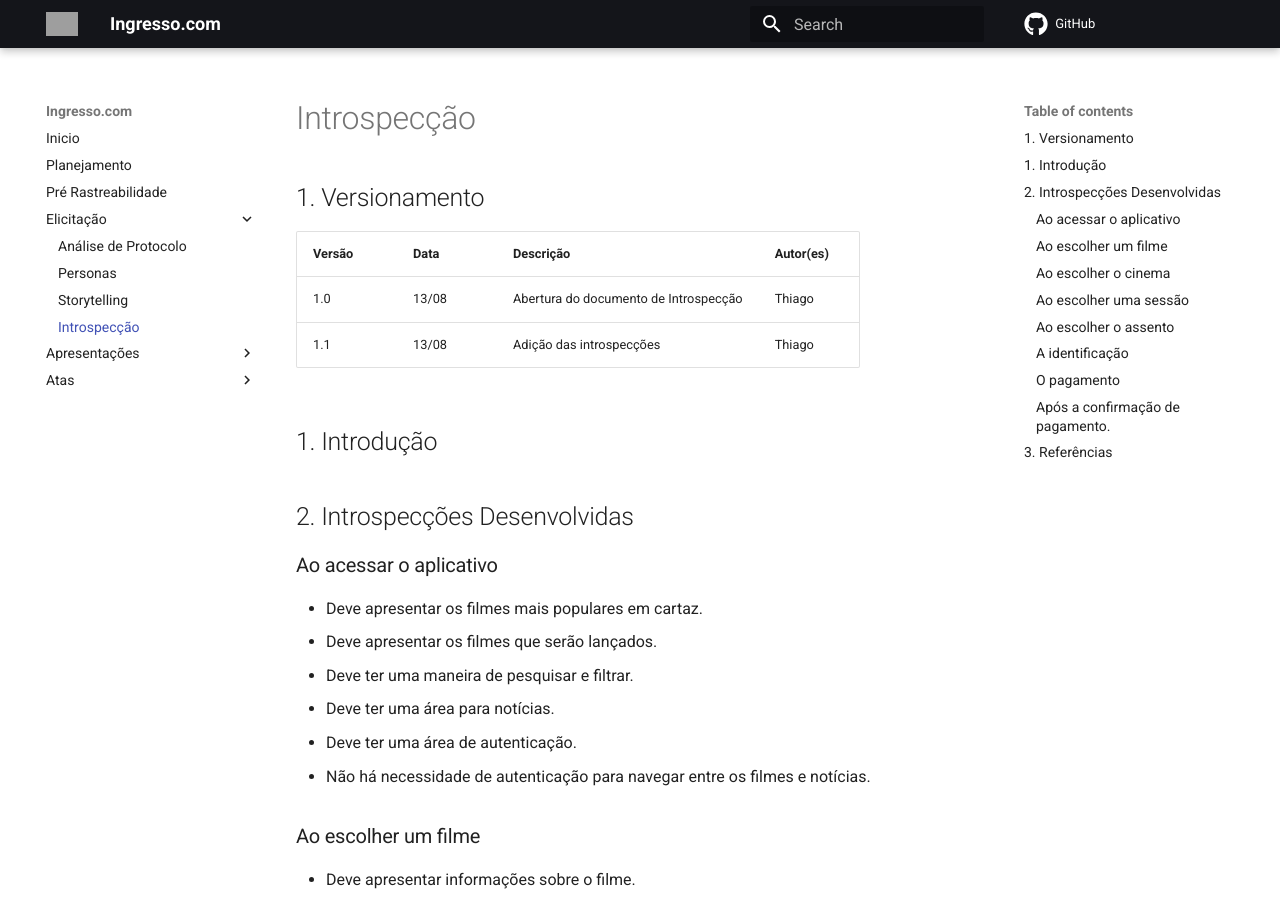
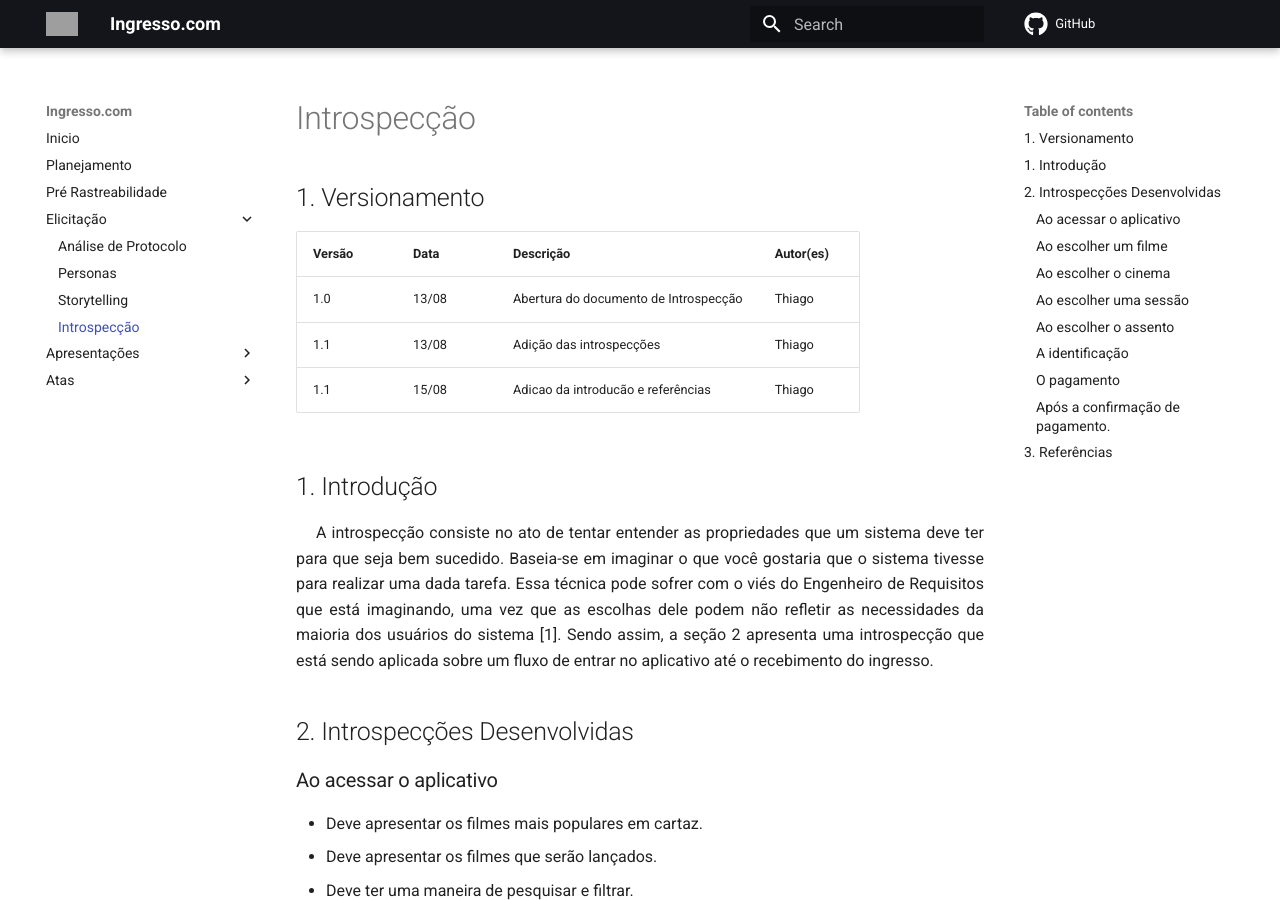
Before and after one commit to Requisitos-de-Software/2021.1-Ingresso.com, an MkDocs documentation site: the page built from docs/elicitacao/introspeccao.md, in a window 1280 px wide and 900 px high. Built offline with MkDocs 1.6.1 and Material for MkDocs 9.7.7, drawn with Linux system fonts in a browser that asks for light colours; comment, search, counter and statistics services are not loaded; some of the changed text lies outside the part shown; grey boxes are pictures that could not be loaded.

Commit message:
#25 adicionando introducao e referencias

```diff
--- a/docs/elicitacao/introspeccao.md
+++ b/docs/elicitacao/introspeccao.md
@@ -4,11 +4,14 @@
 |------|----|---------|---------|
 |1.0|13/08|Abertura do documento de Introspecção|Thiago|
 |1.1|13/08|Adição das introspecções|Thiago|
+|1.1|15/08|Adicao da introducão e referências|Thiago|
 
 ## 1. Introdução
+<p style="text-align: justify; text-indent: 20px">
+A introspecção consiste no ato de tentar entender as propriedades que um sistema deve ter para que seja bem sucedido. Baseia-se em imaginar o que você gostaria que o sistema tivesse para realizar uma dada tarefa. Essa técnica pode sofrer com o viés do Engenheiro de Requisitos que está imaginando, uma vez que as escolhas dele podem não refletir as necessidades da maioria dos usuários do sistema [1]. Sendo assim, a seção 2 apresenta uma introspecção que está sendo aplicada sobre um fluxo de entrar no aplicativo até o recebimento do ingresso.
+</p>
 
 ## 2. Introspecções Desenvolvidas
-
 ### Ao acessar o aplicativo
 
 - Deve apresentar os filmes mais populares em cartaz.
@@ -66,3 +69,5 @@
 
 
 ## 3. Referências
+
+- [1] Goguen, J. e Linde, C. <b>Techniques for Requirements Elicitation</b>. IEE Computer Society. 1993.
```
